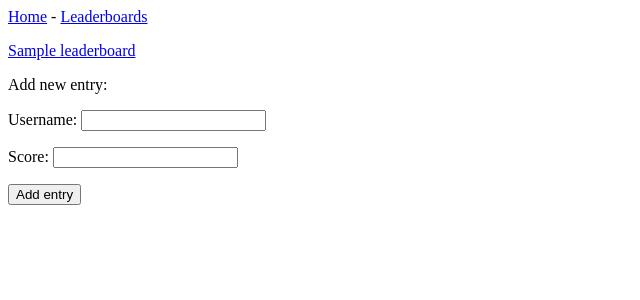
After one commit to PurpJell/game-site, a Django app: a page that uses darbiniai_app/templates/darbiniai_app/new_entry.html in a window 1280 px wide. The commit adds this page. Shown: the top 300 px of the page, without its empty margins (0-640 px from the left). Run offline with Django 4.2, Linux system fonts and the light colour scheme; tables that the repository leaves empty hold one stand-in row (values such as "Sample post"); parts of the project's set-up code (start-up, migrations or seed data) failed here and were passed over.

Commit message:
User submitted entries
Added function for users to add entries to a leaderboard through the website.

```diff
--- a/darbiniai_app/forms.py
+++ b/darbiniai_app/forms.py
@@ -1,7 +1,7 @@
 from socket import fromshare
 from django import forms
 
-from .models import Leaderboard
+from .models import Leaderboard, Entry
 
 class LeaderboardForm(forms.ModelForm):
         class Meta:
@@ -10,3 +10,13 @@ class LeaderboardForm(forms.ModelForm):
                 'gameName',
             ]
             labels = {'gameName': 'Game'}
+
+
+class EntryForm(forms.ModelForm):
+        class Meta:
+            model = Entry
+            fields = [
+                'username',
+                'score',
+            ]
+            labels = {'username': 'Username','score':'Score'}
--- a/darbiniai_app/templates/darbiniai_app/entries.html
+++ b/darbiniai_app/templates/darbiniai_app/entries.html
@@ -5,6 +5,10 @@
 <p>Leaderboard: {{leaderboard}}</p>
 
 <p>Entries:</p>
+<p>
+    <a href="{% url 'darbiniai_app:new_entry' leaderboard.gameName %}">Add new entry</a>
+</p>
+
 <ul>
 {% for entry in entries %}
     <li>
--- /dev/null
+++ b/darbiniai_app/templates/darbiniai_app/new_entry.html
@@ -0,0 +1,15 @@
+{% extends "darbiniai_app/base.html" %}
+
+{% block content %}
+
+    <p><a href="{% url 'darbiniai_app:entries' leaderboard.gameName %}">{{ leaderboard }}</a></p>
+
+    <p>Add new entry:</p>
+
+    <form action="{% url 'darbiniai_app:new_entry' leaderboard.gameName %}" method='post'>
+        {% csrf_token %}
+        {{ form.as_p }}
+        <button name="submit">Add entry</button>
+    </form>
+
+{% endblock content %}
--- a/darbiniai_app/urls.py
+++ b/darbiniai_app/urls.py
@@ -14,6 +14,7 @@ urlpatterns = [
     path('entries/<str:gameName>/', views.entries, name='entries'),
 
     path('new_leaderboard/', views.new_leaderboard, name='new_leaderboard'),
+    path('new_entry/<str:gameName>/', views.new_entry, name='new_entry'),
 
     # (by internet, with an API)
     path('api/leaderboards/', views.leaderboard_list),
--- a/darbiniai_app/views.py
+++ b/darbiniai_app/views.py
@@ -1,5 +1,5 @@
 from django.shortcuts import render, redirect
-from .forms import LeaderboardForm
+from .forms import LeaderboardForm, EntryForm
 
 from django.http.response import JsonResponse
 from rest_framework.parsers import JSONParser
@@ -45,6 +45,28 @@ def new_leaderboard(request):
 
     context = {'form': form}
     return render(request, 'darbiniai_app/new_leaderboard.html', context)
+
+def new_entry(request, gameName):
+    """Add a new entry to a specified leaderboard"""
+    leaderboard = Leaderboard.objects.get(gameName = gameName)
+
+    if request.method != 'POST':
+        #No data submitted; create blank form.
+        form = EntryForm()
+    else:
+        #POST data submitted; process data.
+        form = EntryForm(data = request.POST)
+        if form.is_valid():
+            new_entry = form.save(commit=False)
+            new_entry.LB = leaderboard
+            new_entry.save()
+            return redirect('darbiniai_app:entries', gameName = gameName)
+
+    #Display blank or invalid form.
+    context = {'leaderboard': leaderboard, 'form': form}
+    return render(request, 'darbiniai_app/new_entry.html', context)
+
+
 
 # API
 
```
